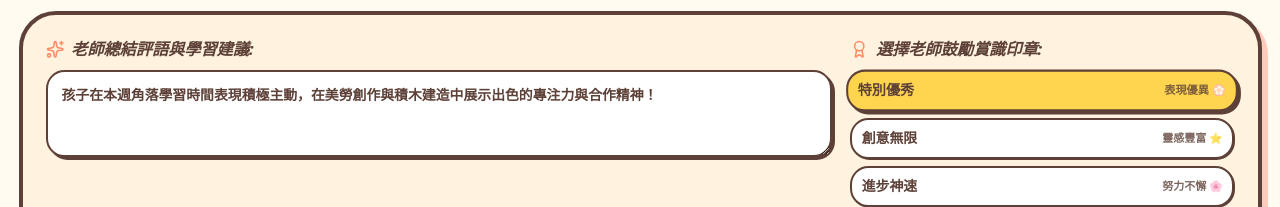
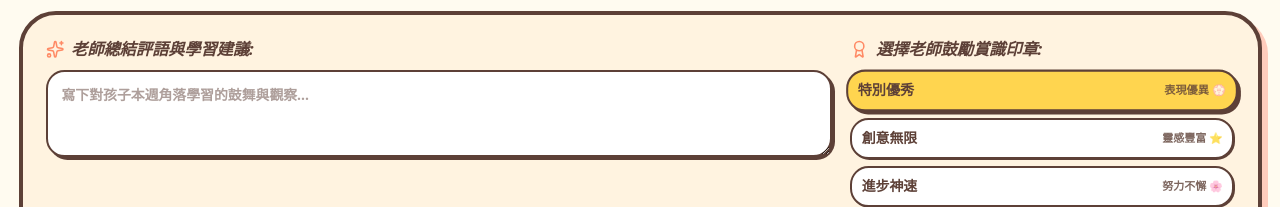
Before and after one commit to rickfeng0804-dot/Love-Mini-School-, a React (Vite) app: page / in a window 1280 px wide. Shown: the part 2175-2382 px from the top of the page. Built offline with nearby package versions, Linux system fonts and the light colour scheme; no server answers.

Commit message:
feat(form): clear default teacher comment in corner learning form
Update the teacher comment state to default to an empty string instead of hardcoded placeholder text to improve data entry workflow.

```diff
--- a/src/components/CornerLearningForm.tsx
+++ b/src/components/CornerLearningForm.tsx
@@ -184,9 +184,8 @@ export const CornerLearningForm: React.FC<CornerLearningFormProps> = ({
   const [photoImages, setPhotoImages] = useState<string[]>([
     '/kindergarten_campus.svg',
   ]);
-  const [teacherComment, setTeacherComment] = useState<string>(
-    '孩子在本週角落學習時間表現積極主動，在美勞創作與積木建造中展示出色的專注力與合作精神！'
-  );
+  // 老師總結評語與學習建議 - 預設為空白
+  const [teacherComment, setTeacherComment] = useState<string>('');
   const [stamp, setStamp] = useState<string>('特別優秀');
   const [isSaving, setIsSaving] = useState<boolean>(false);
   const [isUploadingPhoto, setIsUploadingPhoto] = useState<boolean>(false);
```
